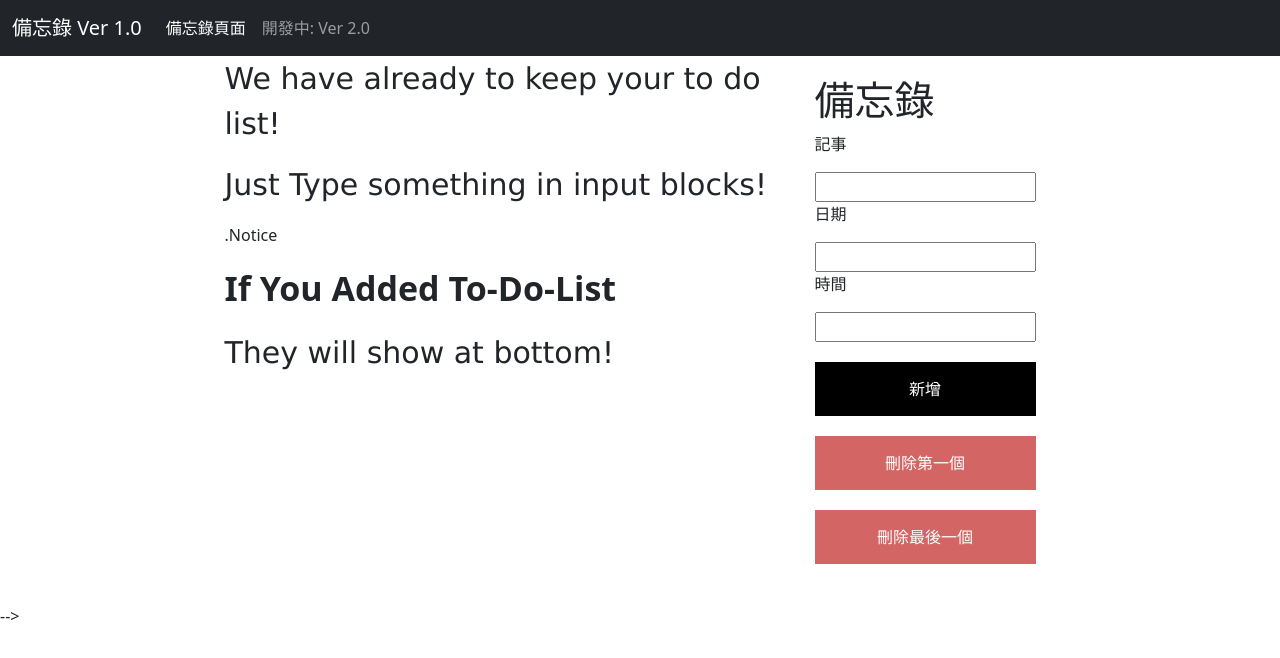
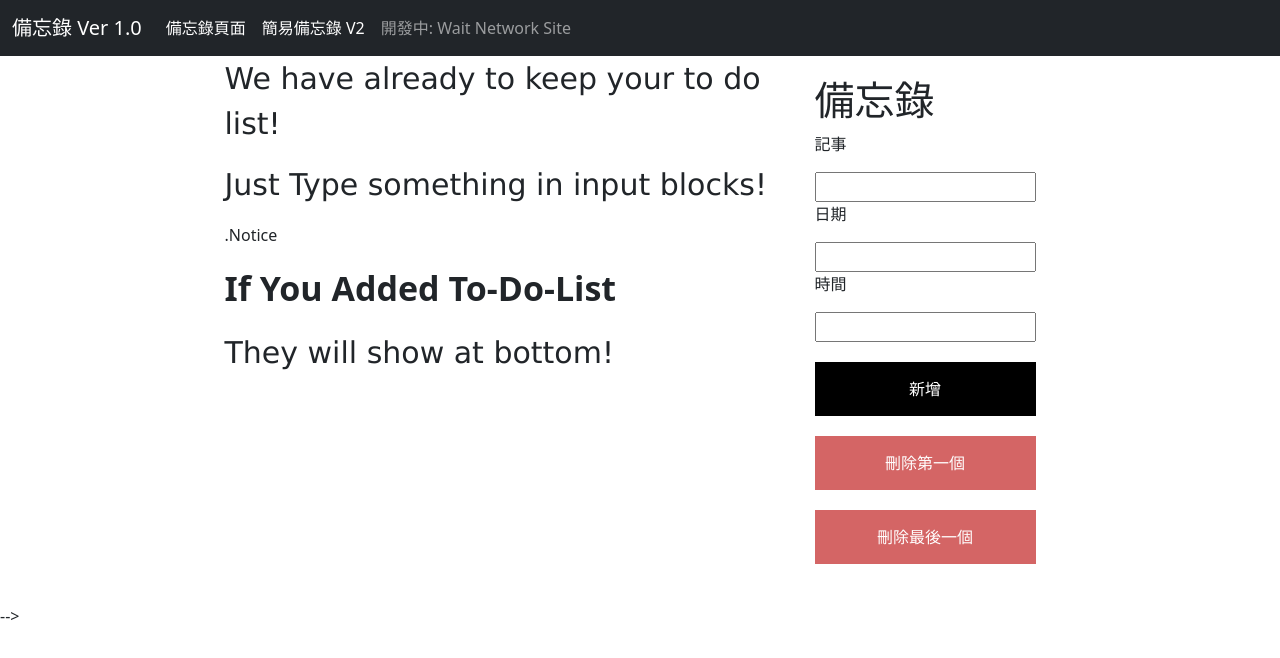
Before and after one commit to YuDong-0222/todolist, a plain HTML site: page index.html in a window 1280 px wide. Drawn offline with nearby package versions, Linux system fonts and the light colour scheme; some packages are replaced by stand-ins of ours; a script that the page names is missing.

Commit message:
Update index.html

```diff
--- a/index.html
+++ b/index.html
@@ -24,7 +24,10 @@
               <a class="nav-link active" aria-current="page" href="#" id="webpage">備忘錄頁面</a>
             </li>
             <li class="nav-item">
-              <a class="nav-link disable" href="#" tabindex="-1" aria-disabled="true" id="disableBtn1">開發中: Ver 2.0</a>
+              <a class="nav-link active" href="https://yudong-0222.github.io/todolistv2" tabindex="-1" aria-disabled="true" id="disableBtn1">簡易備忘錄 V2</a>
+            </li>
+            <li class="nav-item">
+              <a class="nav-link disable" href="#" tabindex="-1" aria-disabled="true" id="disableBtn1">開發中: Wait Network Site</a>
             </li>
           </ul>
         </div>
```
